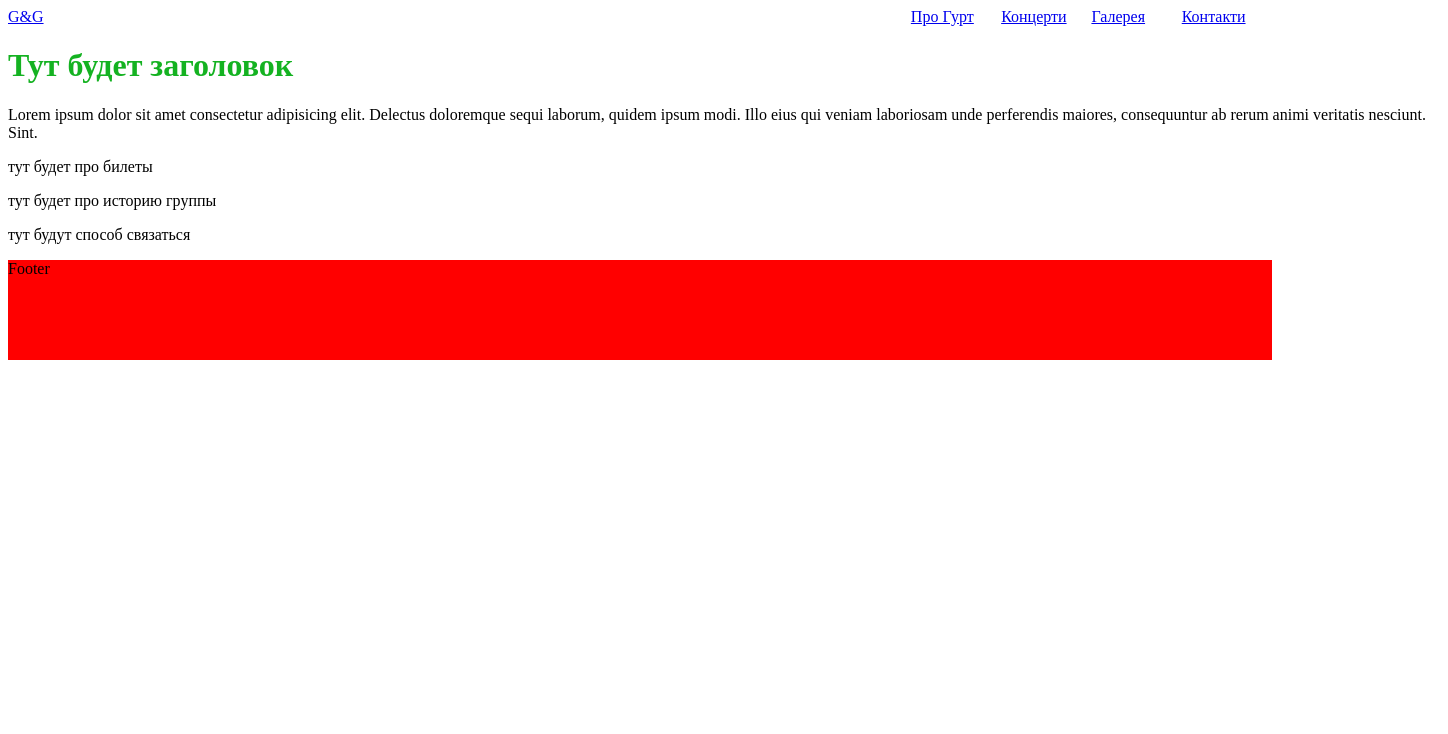
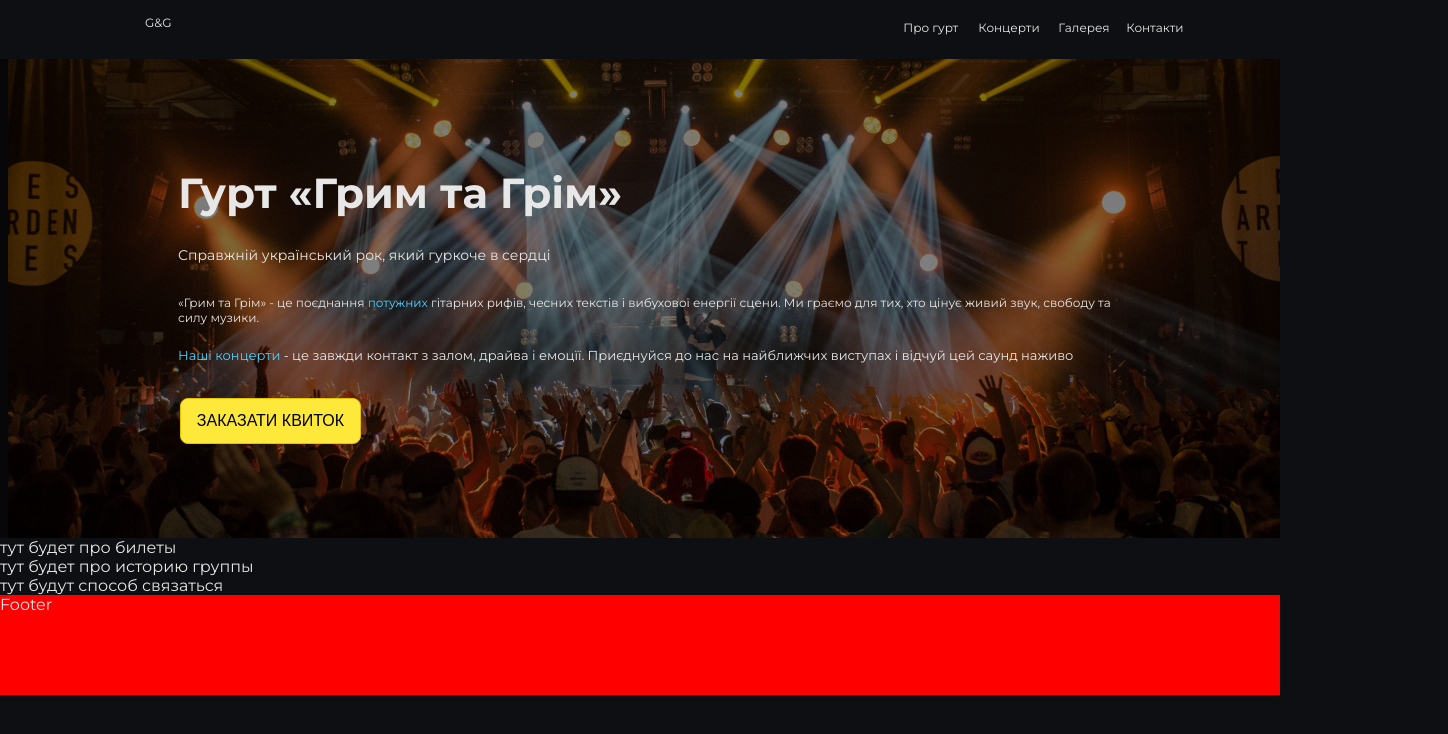
Before and after one commit to Tarasov-Serhii/LotoTest, a website: page dev/index.html in a window 1280 px wide. Shown: the whole page, 1448 px wide, since content can reach past the window. Drawn offline with nearby package versions, Linux system fonts and the light colour scheme; files that its build step writes are made by us from their sources.

Commit message:
Nav and firstscreen

```diff
--- a/dev/sass/first-screen.scss
+++ b/dev/sass/first-screen.scss
@@ -1,3 +1,54 @@
+.first-screen{
+    height: 479px;
+    background: linear-gradient(rgba(0, 0, 0, 0.5), rgba(0, 0, 0, 0.5)), url(assets/img/bg1.jpg) no-repeat center / cover;
+    background-position: 8px -139px;
+}
+
+
+.first-screen > .container {
+    margin:0 auto 0 auto;
+    max-width: 1168px;
+    padding: 108px 95px 0px 122px;
+}
+
 h1 {
-    color: rgb(20, 178, 33);
+    font-size:42px;
+    margin-bottom:27px;
 }
+
+
+.text-1{
+    font-size: 14px;
+    margin-bottom:31px;
+}
+
+.text-2{
+    width: 933px;
+    font-size: 12px;
+    margin-bottom: 22px;
+}
+
+.text-3{
+    font-size:13px;
+    margin-bottom:33px;
+}
+
+.first-screen span {
+    color:rgba(77,210,255,1);
+}
+.scr-btn{
+    margin: 2px 0 0px 2px;
+    width: 181px;
+    height: 46px;
+    border:1px solid rgba(230,194,1,1);
+    border-radius: 8px;
+    font-size: 16px;
+    background-color: rgba(254,232,57,1);
+    cursor: pointer;
+    transition: box-shadow 0.6s ease, transform 0.3s ease;
+}
+
+.scr-btn:hover {
+  box-shadow: 0 0 15px 5px rgba(254,232,57,1);
+  transform: scale(1.05);
+}
--- a/dev/sass/fonts.scss
+++ b/dev/sass/fonts.scss
@@ -5,3 +5,13 @@
     font-style: normal;
     font-display: swap;
 }
+
+
+@font-face {
+  font-family: 'Montserrat';
+  font-style: normal;
+  font-weight: 100 900;
+  font-stretch: 100%;
+  font-display: swap;
+  src: url('./assets/fonts/Montserrat-VariableFont_wght.ttf') format('truetype');
+}
--- a/dev/sass/global.scss
+++ b/dev/sass/global.scss
@@ -1,4 +1,12 @@
-.container {
-    margin:0 auto 0 auto;
-    width:1440px
+* {
+    box-sizing: border-box;
+    margin: 0;
+    padding: 0;
 }
+
+
+body{
+    background-color: rgba(14,15,18,1);
+    color:$primary-color;
+    font-family: $special-font;
+}
--- a/dev/sass/header.scss
+++ b/dev/sass/header.scss
@@ -1,9 +1,35 @@
-header .container {
-	margin: 0 auto 0 auto;
+header > .container {
+	margin: 0 auto 0px auto;
+	max-width: 1397px;
+	height: 59px;
+	display: grid;
+    grid-template-columns: 2fr 1fr;
+	color:rgba(231,231,231,1);
+}
+
+.logo {
+a {
+  text-decoration: none;
+  color:$primary-color;
+  }
+	font-size:12px;
+	margin: 15px 0 0 145px;
+    }
+
+nav {
+    display: grid;
+    grid-template-columns: 67px 72px 60px 69px;
+	margin: 20px 0 0 50px;
+    gap: 8px;
 }
 
 
-nav {
-	 display: grid;
-    grid-template-columns: 10fr 1fr 1fr 1fr 1fr;
+.nav-item{
+	font-size: 12px;
+	text-decoration: none;
+	color:$primary-color;
 }
+
+.nav-item:hover{
+	color:rgba(253,219,13,1);
+}
--- a/dev/sass/variables.scss
+++ b/dev/sass/variables.scss
@@ -1,8 +1,9 @@
 ///fonts///
 $font-primary: "Open Sans";
 $font-secondary:  "monospace";
+$special-font:"Montserrat";
 $font-size: 16px;
 
 ///colors///
-$primary-color: #222;
+$primary-color: rgba(231,231,231,1);
 $secondary-color: #f00;
--- a/dev/style.scss
+++ b/dev/style.scss
@@ -14,11 +14,11 @@ Use it to make something cool, have fun, and share what you've learned with othe
 */
 @import "sass/variables";
 @import "sass/fonts";
+@import "sass/global";
 @import "sass/header";
 @import "sass/first-screen";
 @import "sass/concerts-screen";
 @import "sass/gallery-screen";
 @import "sass/contacts-screen";
 @import "sass/footer";
-@import "sass/global";
 @import "sass/media/media";
--- a/dev/templates/first-screen.html
+++ b/dev/templates/first-screen.html
@@ -1,4 +1,9 @@
+<div class="first-screen">
 <div class="container">
-    <h1>Тут будет заголовок</h1>
-    Lorem ipsum dolor sit amet consectetur adipisicing elit. Delectus doloremque sequi laborum, quidem ipsum modi. Illo eius qui veniam laboriosam unde perferendis maiores, consequuntur ab rerum animi veritatis nesciunt. Sint.
+    <h1>Гурт «Грим та Грім»</h1>
+    <p class="text-1">Справжній український рок, який гуркоче в сердці</p>
+    <p class="text-2">«Грим та Грім» - це поєднання <span>потужних</span> гітарних рифів, чесних текстів і вибухової енергії сцени. Ми граємо для тих, хто цінує живий звук, свободу та силу музики.</p>
+    <p class="text-3"><span>Наші концерти</span> - це завжди контакт з залом, драйва і емоцїї. Приєднуйся до нас на найближчих виступах і відчуй цей саунд наживо</p>
+    <button class="scr-btn">ЗАКАЗАТИ КВИТОК</button>
 </div>
+</div>
--- a/dev/templates/header.html
+++ b/dev/templates/header.html
@@ -1,11 +1,11 @@
 <header>
- <container>
+ <div class="container">
+    <div class="logo"><a href="#">G&G</a></div>
     <nav>
-        <div class="logo"><a href="#">G&G</a></div>
-        <a class="nav-item" href="#">Про Гурт</a>
+        <a class="nav-item" href="#">Про гурт</a>
         <a class="nav-item" href="#">Концерти</a>
         <a class="nav-item" href="#">Галерея</a>
         <a class="nav-item" href="#">Контакти</a>
     </nav>
-    </container>
+</div>
 </header>
```
Also changed, not shown: dev/assets/fonts/Montserrat-VariableFont_wght.ttf (added), dev/assets/img/bg1.jpg (added).
